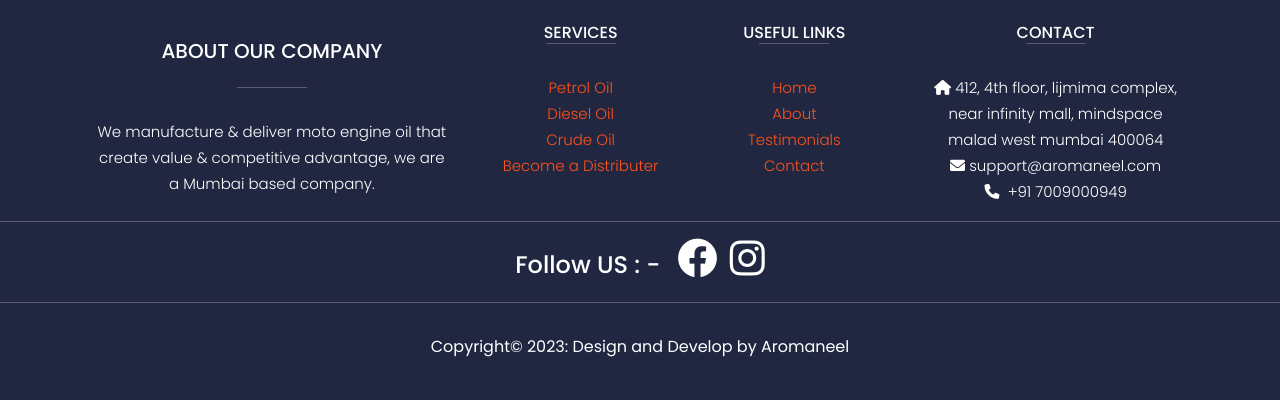
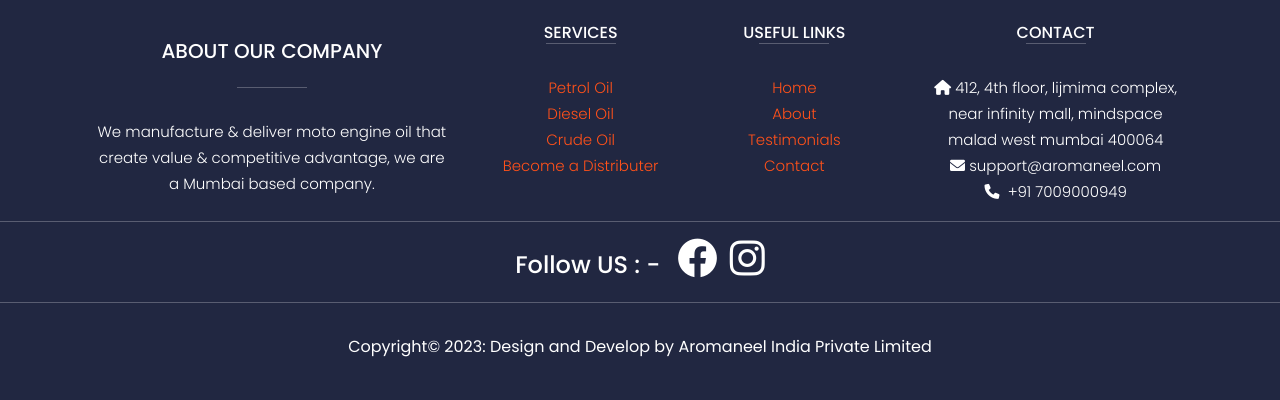
Before and after one commit to praveenkumarpentamalla/aromanil, a Django app: page /crude-oil in a window 1280 px wide. Shown: the part 1458-1858 px from the top of the page. Run offline with Django 4.2, Linux system fonts and the light colour scheme; some libraries are stand-ins or nearby versions.

Commit message:
Updated index.html added Design and Develop by Aromaneel India Private Limited
Design and Develop by Aromaneel India Private Limited

```diff
--- a/templates/webapp/index.html
+++ b/templates/webapp/index.html
@@ -191,7 +191,7 @@ https://templatemo.com/tm-574-mexant
     <hr>
 
     <div  style="background-color:#212741" class="footer-copyright text-center text-white py-3">
-      Copyright© 2023: Design and Develop by Aromaneel
+      Copyright© 2023: Design and Develop by Aromaneel India Private Limited
     </div>
     <!--Start of Tawk.to Script-->
 <script type="text/javascript">
@@ -270,4 +270,5 @@ https://templatemo.com/tm-574-mexant
       var swiper = new Swiper(".swiper-container", swiperOptions);
     </script>
   </body>
+
 </html>
```
